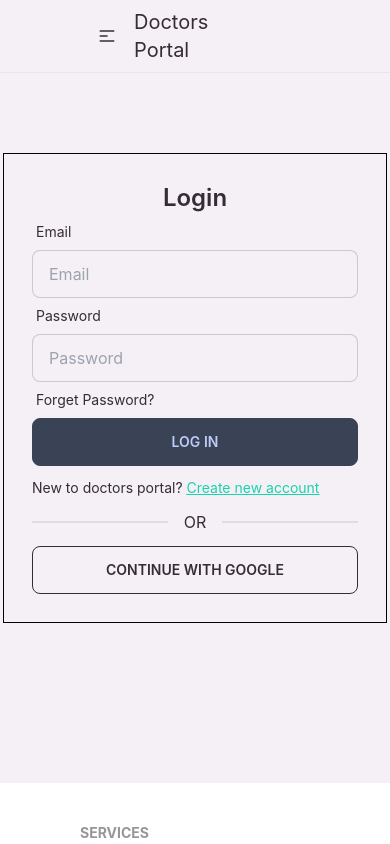
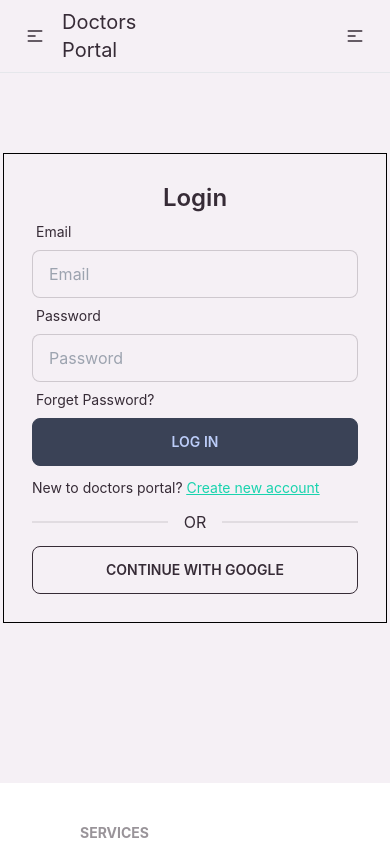
Before and after one commit to tauhid-hasan-dev/doctor-portal-client-side, a React (Create React App) app: page /login in a window 390 px wide. Shown: the top 844 px of the page. Built offline with nearby package versions, Linux system fonts and the light colour scheme; no server answers.

Commit message:
added responsive drawer

```diff
--- /dev/null
+++ b/src/Pages/Layouts/DashboardLayout.js
@@ -0,0 +1,28 @@
+import React from 'react';
+import { Outlet } from 'react-router-dom';
+import Navbar from '../Shared/Navbar/Navbar';
+
+const DashboardLayout = () => {
+    return (
+        <div>
+            <Navbar></Navbar>
+            <div className="drawer drawer-mobile">
+                <input id="dashboard-drawer" type="checkbox" className="drawer-toggle" />
+                <div className="drawer-content ">
+                    <Outlet></Outlet>
+                </div>
+                <div className="drawer-side">
+                    <label htmlFor="dashboard-drawer" className="drawer-overlay"></label>
+                    <ul className="menu p-4 w-80 bg-base-100 text-base-content">
+
+                        <li><a>Sidebar Item 1</a></li>
+                        <li><a>Sidebar Item 2</a></li>
+                    </ul>
+
+                </div>
+            </div>
+        </div>
+    );
+};
+
+export default DashboardLayout;
--- a/src/Pages/Shared/Navbar/Navbar.js
+++ b/src/Pages/Shared/Navbar/Navbar.js
@@ -26,7 +26,7 @@
             : <li><Link to='/login'>Login</Link></li>}
     </React.Fragment>
     return (
-        <div className="navbar bg-base-100 border-b px-20">
+        <div className="navbar bg-base-100 border-b lg:px-20">
             <div className="navbar-start">
                 <div className="dropdown">
                     <label tabIndex={0} className="btn btn-ghost lg:hidden">
@@ -43,6 +43,9 @@
                     {navMenu}
                 </ul>
             </div>
+            <label htmlFor="dashboard-drawer" tabIndex={0} className="navbar-end  btn btn-ghost lg:hidden">
+                <svg xmlns="http://www.w3.org/2000/svg" className="h-5 w-5" fill="none" viewBox="0 0 24 24" stroke="currentColor"><path strokeLinecap="round" strokeLinejoin="round" strokeWidth="2" d="M4 6h16M4 12h8m-8 6h16" /></svg>
+            </label>
         </div>
     );
 };
```
Also changed, not shown: src/Routes/Routes.js (+8 -1 lines).
